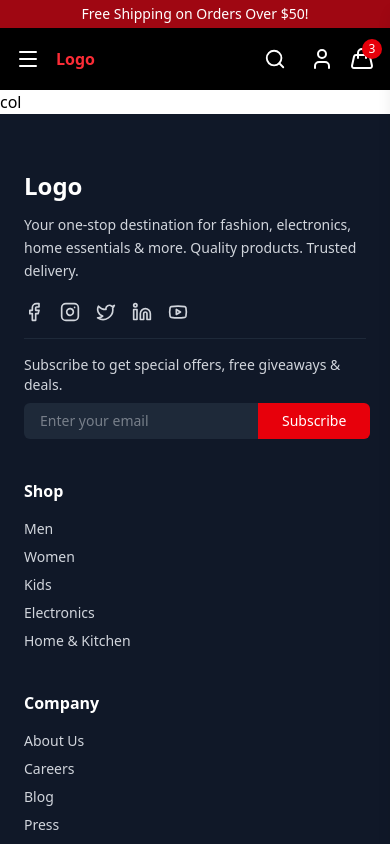
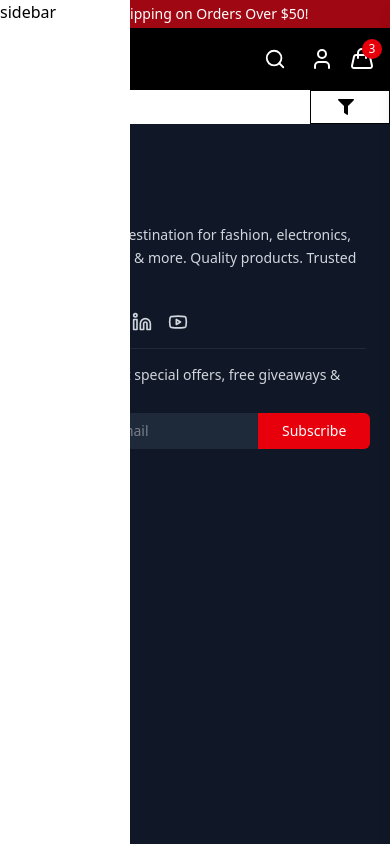
Before and after one commit to js-1608/ecommerce_website, a React app in the folder frontend/: page /collection/1 in a window 390 px wide. Shown: the top 844 px of the page. Built offline with nearby package versions, Linux system fonts and the light colour scheme; the HTML template or start-up script is replaced by a standard one.

Commit message:
working on sidebar

```diff
--- a/frontend/src/pages/Collections.jsx
+++ b/frontend/src/pages/Collections.jsx
@@ -1,10 +1,87 @@
-import React from 'react'
+import React, { useRef } from 'react'
+import { useEffect, useState } from 'react'
+import { FaFilter } from "react-icons/fa"
 
-const Collections= () => {
+
+const Collections = () => {
+
+
+  const [product, setProoduct] = useState([]);
+  const sideBarRef = useRef(null);
+  const [isSideBarOpen, setIsSideBarOpen] = useState(true)
+  const toggleSideBar = () => {
+    setIsSideBarOpen(!isSideBarOpen);
+  }
+
+const handleClickOutside = (e) => {
+  if (sideBarRef.current && !sideBarRef.current.contains(e.target)) {
+    setIsSideBarOpen(false);
+  }
+};
+
+
+useEffect(() => {
+  document.addEventListener("mousedown", handleClickOutside);
+
+  return () => {
+    document.removeEventListener("mousedown", handleClickOutside);
+  };
+}, []);
+
+
+  useEffect(() => {
+    setTimeout(() => {
+      const ProductDetailArray = [
+        {
+          _id: 1,
+          name: "product 1",
+          price: 100,
+          images: [{ url: "https://picsum.photos/seed/picsum/200/300" }],
+        },
+        {
+          _id: 2,
+          name: "product 2",
+          price: 120,
+          images: [{ url: "https://picsum.photos/id/25/200/300" }],
+        },
+        {
+          _id: 3,
+          name: "product 3",
+          price: 150,
+          images: [{ url: "https://picsum.photos/id/20/200/300" }],
+        },
+        {
+          _id: 4,
+          name: "product 4",
+          price: 200,
+          images: [{ url: "https://picsum.photos/id/3/200/300" }],
+        },
+      ];
+      setProoduct(ProductDetailArray)
+    }, 1000)
+  }, [])
+
   return (
-    <div>
-      col
-    </div>
+    <>
+      <div className='flex flex-col items-end'>
+        {/* mobile filter button */}
+       <button
+          onClick={toggleSideBar}
+          className='lg:hidden w-20 border p-2 flex justify-center items-center'
+        >
+          <FaFilter className='mr-2' />
+        </button>
+
+
+
+      </div>
+
+      {/* filter side bar */}
+      <div ref={sideBarRef} className={`max-w-1/3 h-full  bg-white ${isSideBarOpen ? "translate-x-0" : "-translate-x-full"} fixed inset-y-0 z-50 left-0 w-64 bg-white overflow-y-auto transition-transform duration-300`} >
+        {/* <FilterSidebar/> */}
+        sidebar
+      </div>
+    </>
   )
 }
 
```
